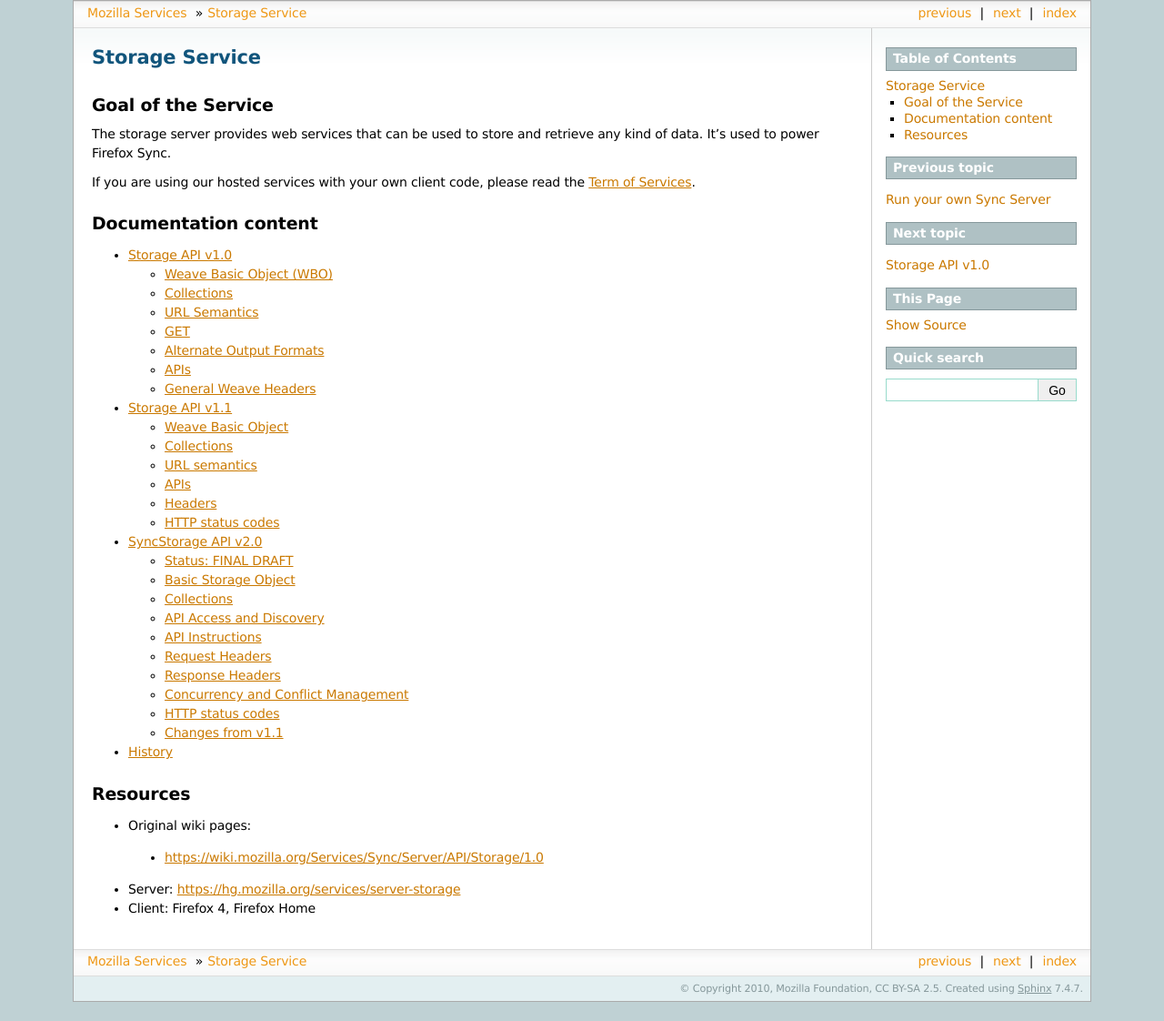
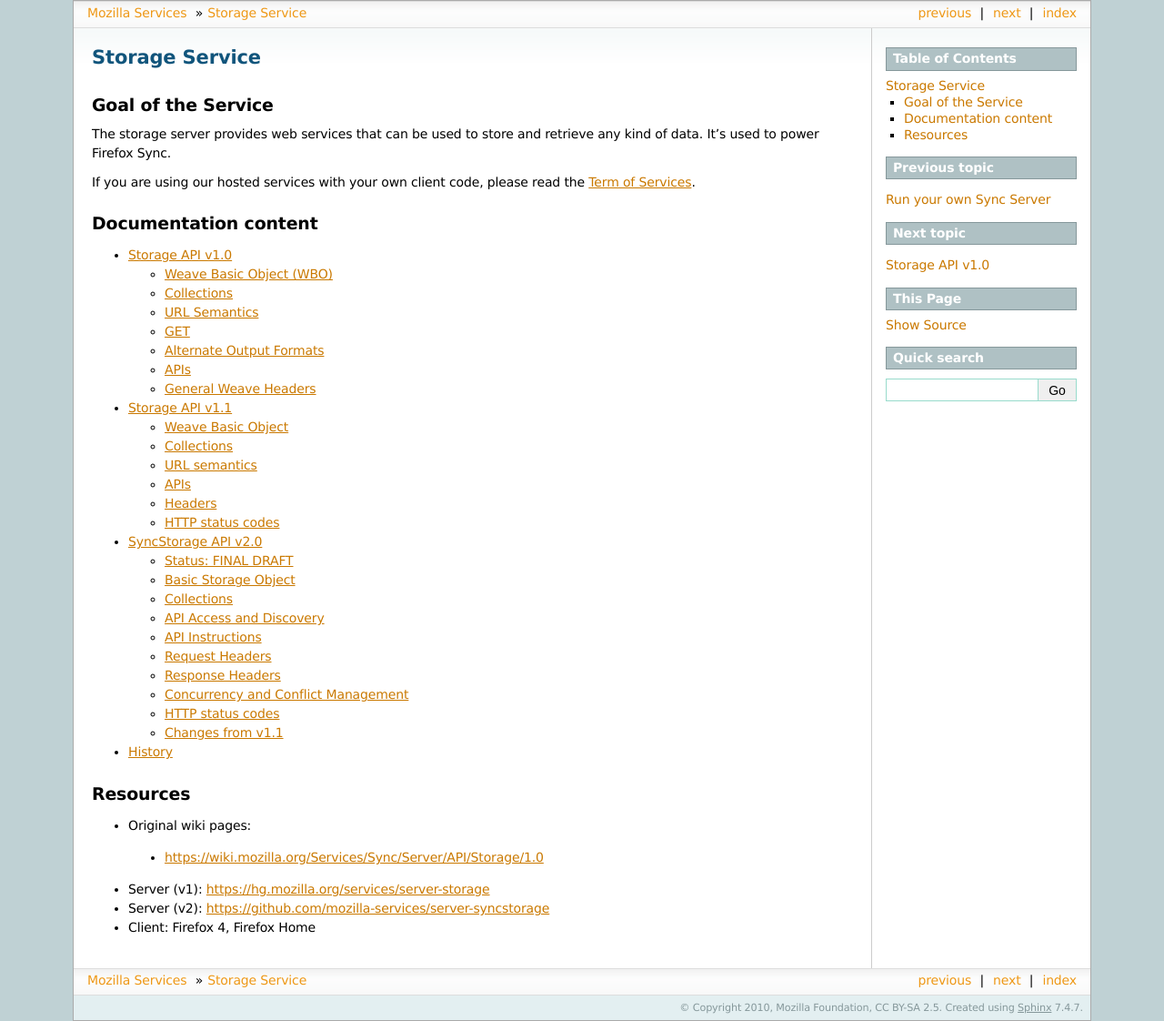
Before and after one commit to mozilla-services/docs, a Sphinx documentation site: the page built from source/storage/index.rst, in a window 1280 px wide. Shown: the whole page at 91% size. Built offline with Sphinx 7.4.7, drawn with Linux system fonts in a browser that asks for light colours; the version number could not be read and is left out; before the commit the page ends 1101 px from its top, so only the background shows below that.

Commit message:
Link to server-syncstorage repo from storage overview page.

```diff
--- a/source/storage/index.rst
+++ b/source/storage/index.rst
@@ -32,5 +32,6 @@
 
  - https://wiki.mozilla.org/Services/Sync/Server/API/Storage/1.0
 
-- Server: https://hg.mozilla.org/services/server-storage
+- Server (v1): https://hg.mozilla.org/services/server-storage
+- Server (v2): https://github.com/mozilla-services/server-syncstorage
 - Client: Firefox 4, Firefox Home
```
